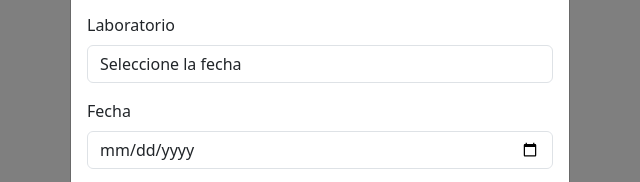
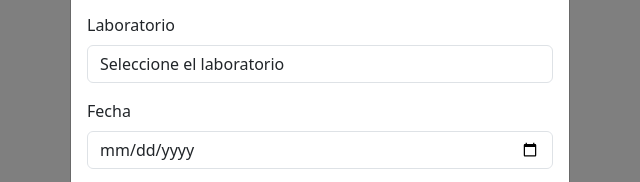
Before and after one commit to radf0001/crud-serverless-vuejs, a plain HTML site: page index.html in a window 1280 px wide. Both pictures are taken after a click on the button "Crear Solicitud". Shown: the part 401-583 px from the top of the page, 320-960 px from the left. Drawn offline with nearby package versions, Linux system fonts and the light colour scheme; no server answers.

Commit message:
Update index.html

```diff
--- a/index.html
+++ b/index.html
@@ -119,7 +119,7 @@
                                    v-model="nuevo.laboratorio"
                                    required
                             >
-                                <option value="" disabled selected>Seleccione la fecha</option>
+                                <option value="" disabled selected>Seleccione el laboratorio</option>
                                 <option value="redes">Redes</option>
                                 <option value="computacion">Computacion</option>
                             </select>
```
